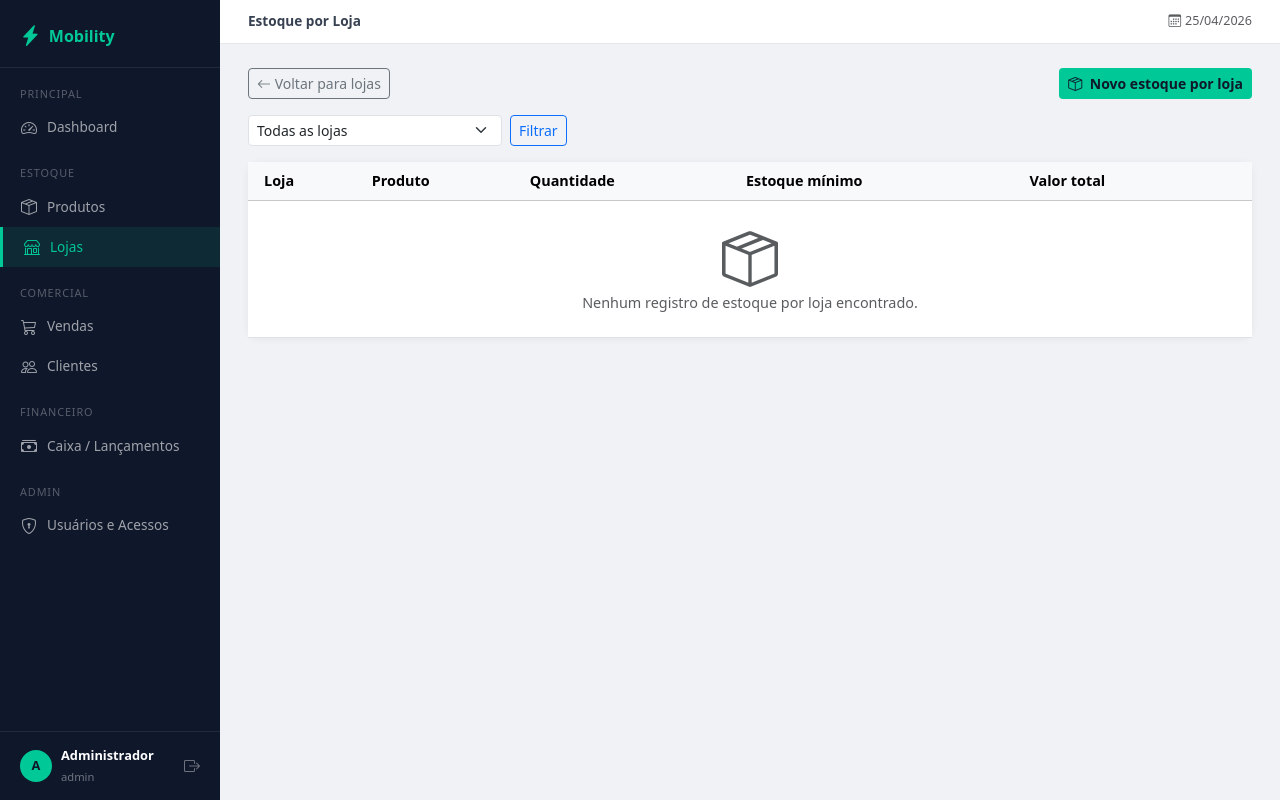
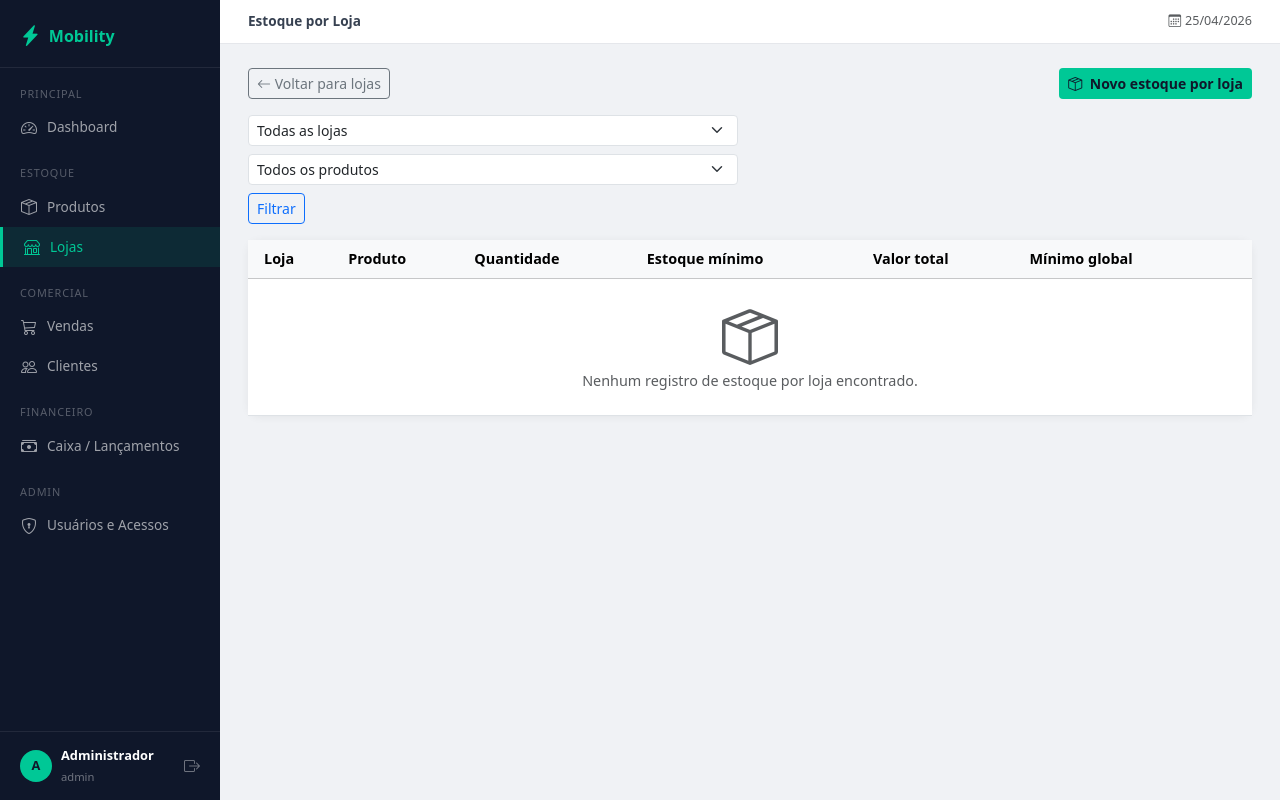
Before and after one commit to thiagoph1/erp-motos, a Flask app: page /lojas/estoque in a window 1280 px wide. Run offline with Flask 3, Linux system fonts and the light colour scheme; a user stored in the database is signed in; data that the repository does not hold is empty; some libraries are stand-ins or nearby versions.

Commit message:
vinculo entre estoque de produtos e loja

```diff
--- a/routes/lojas.py
+++ b/routes/lojas.py
@@ -76,15 +76,26 @@ def _load_estoque_choices(form):
 def estoque():
     """Lista todos os estoques por loja"""
     loja_id = request.args.get('loja', type=int)
+    produto_id = request.args.get('produto', type=int)
     query = EstoqueLoja.query.join(Loja).join(Produto)
 
     if loja_id:
         query = query.filter(EstoqueLoja.loja_id == loja_id)
+    if produto_id:
+        query = query.filter(EstoqueLoja.produto_id == produto_id)
 
     estoques = query.order_by(Loja.nome, Produto.nome).all()
     lojas = Loja.query.order_by(Loja.nome).all()
+    produtos = Produto.query.order_by(Produto.nome).all()
 
-    return render_template('estoques_lojas.html', estoques=estoques, lojas=lojas, loja_id=loja_id)
+    return render_template(
+        'estoques_lojas.html',
+        estoques=estoques,
+        lojas=lojas,
+        produtos=produtos,
+        loja_id=loja_id,
+        produto_id=produto_id
+    )
 
 
 @lojas_bp.route('/estoque/novo', methods=['GET', 'POST'])
--- a/templates/estoques_lojas.html
+++ b/templates/estoques_lojas.html
@@ -17,12 +17,18 @@
 </div>
 
 <div class="row mb-3">
-  <div class="col-md-4">
-    <form method="GET" class="d-flex gap-2">
-      <select name="loja" class="form-select form-select-sm">
+  <div class="col-md-6">
+    <form method="GET" class="d-flex gap-2 flex-wrap">
+      <select name="loja" class="form-select form-select-sm" style="min-width:180px">
         <option value="">Todas as lojas</option>
         {% for loja in lojas %}
           <option value="{{ loja.id }}" {% if loja_id == loja.id %}selected{% endif %}>{{ loja.nome }}</option>
+        {% endfor %}
+      </select>
+      <select name="produto" class="form-select form-select-sm" style="min-width:220px">
+        <option value="">Todos os produtos</option>
+        {% for produto in produtos %}
+          <option value="{{ produto.id }}" {% if produto_id == produto.id %}selected{% endif %}>{{ produto.nome }}</option>
         {% endfor %}
       </select>
       <button type="submit" class="btn btn-sm btn-outline-primary">Filtrar</button>
@@ -40,6 +46,7 @@
           <th>Quantidade</th>
           <th>Estoque mínimo</th>
           <th>Valor total</th>
+          <th>Mínimo global</th>
           <th></th>
         </tr>
       </thead>
@@ -51,6 +58,7 @@
           <td>{{ estoque.quantidade }}</td>
           <td>{{ estoque.estoque_minimo }}</td>
           <td>{{ estoque.valor_total | formatar_moeda }}</td>
+          <td class="text-muted small">{{ estoque.produto.estoque_minimo }} mínimo global</td>
           <td class="text-end pe-3">
             <div class="btn-group" role="group">
               <a href="{{ url_for('lojas.estoque_editar', id=estoque.id) }}" class="btn btn-sm btn-outline-primary py-0 px-2" title="Editar">
@@ -65,7 +73,7 @@
           </td>
         </tr>
         {% else %}
-        <tr><td colspan="6" class="text-center text-muted py-4">
+        <tr><td colspan="7" class="text-center text-muted py-4">
           <i class="bi bi-box-seam display-4 text-muted"></i>
           <div>Nenhum registro de estoque por loja encontrado.</div>
         </td></tr>
--- a/templates/produtos.html
+++ b/templates/produtos.html
@@ -32,6 +32,7 @@
           <th>Custo</th>
           <th>Venda</th>
           <th>Estoque</th>
+          <th></th>
           {% if current_user.perfil in ['admin', 'gerente'] %}
           <th></th>
           {% endif %}
@@ -64,6 +65,11 @@
             </span>
             <span class="text-muted small">/ {{ p.estoque_minimo }}</span>
           </td>
+          <td class="text-end">
+            <a href="{{ url_for('lojas.estoque', produto=p.id) }}" class="btn btn-sm btn-outline-info py-0 px-2" title="Ver estoque por loja">
+              <i class="bi bi-shop"></i>
+            </a>
+          </td>
           {% if current_user.perfil in ['admin', 'gerente'] %}
           <td class="text-end pe-3">
             <a href="{{ url_for('produtos.editar', id=p.id) }}" class="btn btn-sm btn-outline-secondary py-0 px-2">
```
